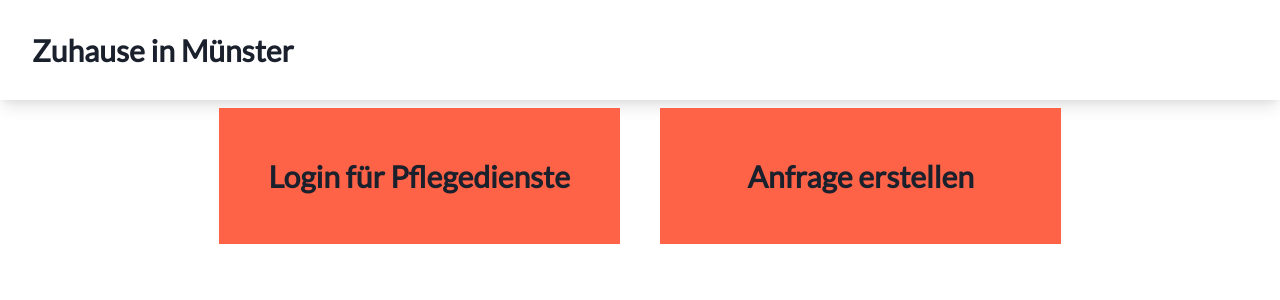
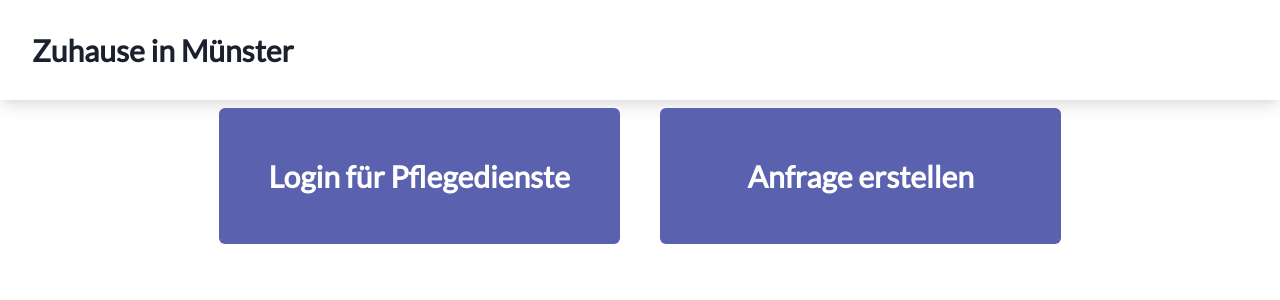
Before and after one commit to TamaraGunkel/MatchingPflege, a React (Create React App) app in the folder frontend/: page / in a window 1280 px wide. Shown: the top 300 px of the page. Built offline with nearby package versions, Linux system fonts and the light colour scheme.

Commit message:
Add brand color

```diff
--- a/frontend/src/components/LandingPage/LandingPage.js
+++ b/frontend/src/components/LandingPage/LandingPage.js
@@ -6,7 +6,7 @@ const LandingPage = () => (
     <LinkBox>
       <Link to="/login">
         <LinkOverlay>
-          <Box height="auto" p="50px" bg="tomato">
+          <Box height="auto" p="50px" bg="brand" textColor="white" rounded="md">
             <Center>
               <Heading centerContent size="lg">
                 Login für Pflegedienste
@@ -20,7 +20,7 @@ const LandingPage = () => (
     <LinkBox>
       <Link to="/create-inquiry">
         <LinkOverlay>
-          <Box height="auto" p="50px" bg="tomato">
+          <Box height="auto" p="50px" bg="brand" textColor="white" rounded="md">
             <Center>
               <Heading centerContent size="lg">
                 Anfrage erstellen
--- a/frontend/src/theme.js
+++ b/frontend/src/theme.js
@@ -1,11 +1,18 @@
-import {extendTheme} from '@chakra-ui/react';
+import {extendTheme, withDefaultColorScheme} from '@chakra-ui/react';
 
-const theme = extendTheme({
-  initialColorMode: 'light',
-  useSystemColorMode: false,
-  fonts: {
-    body: 'Lato, sans-serif',
-    heading: 'Lato, sans-serif',
+const theme = extendTheme(
+  {
+    initialColorMode: 'light',
+    useSystemColorMode: false,
+    fonts: {
+      body: 'Lato, sans-serif',
+      heading: 'Lato, sans-serif',
+    },
+    colors: {
+      brand: '#5A61AE',
+    },
   },
-});
+  withDefaultColorScheme({colorScheme: 'brand'})
+);
+
 export default theme;
```
